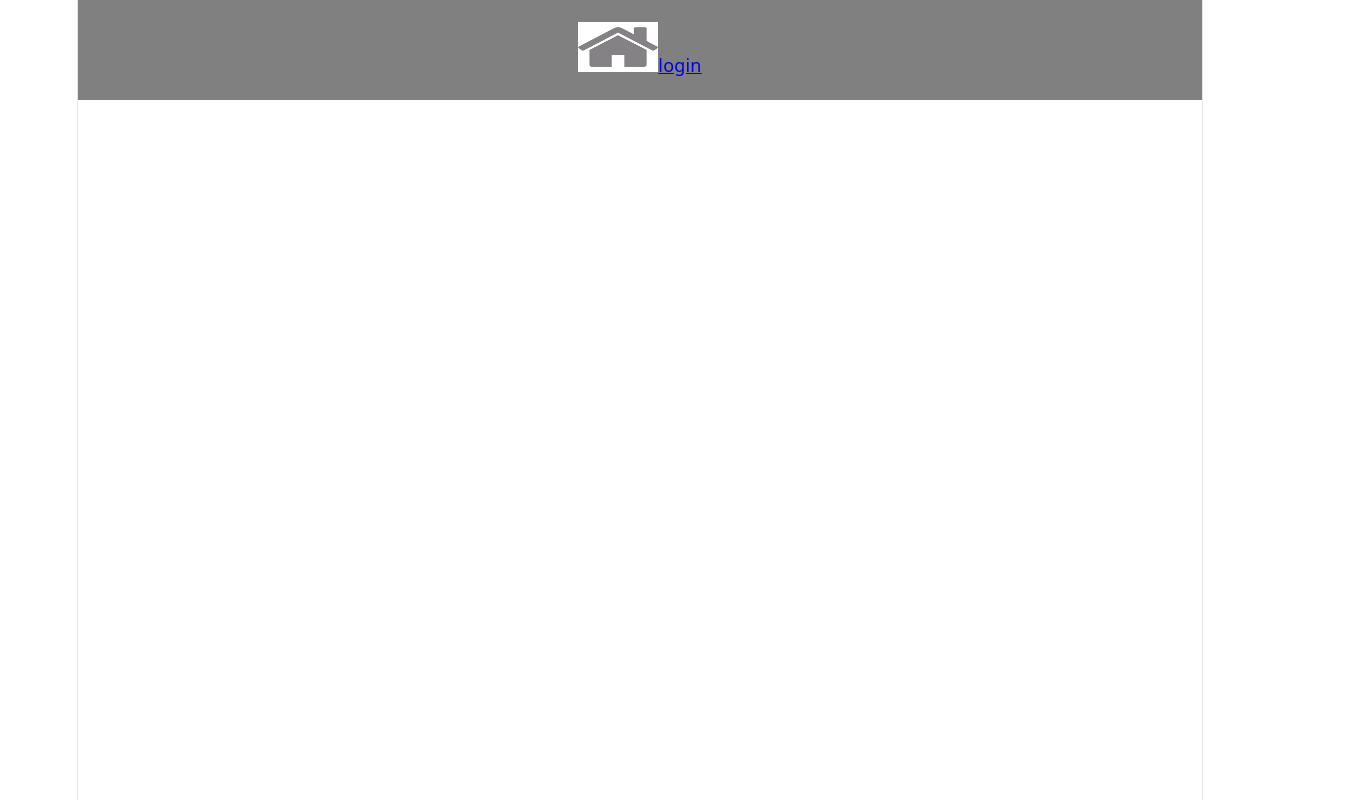
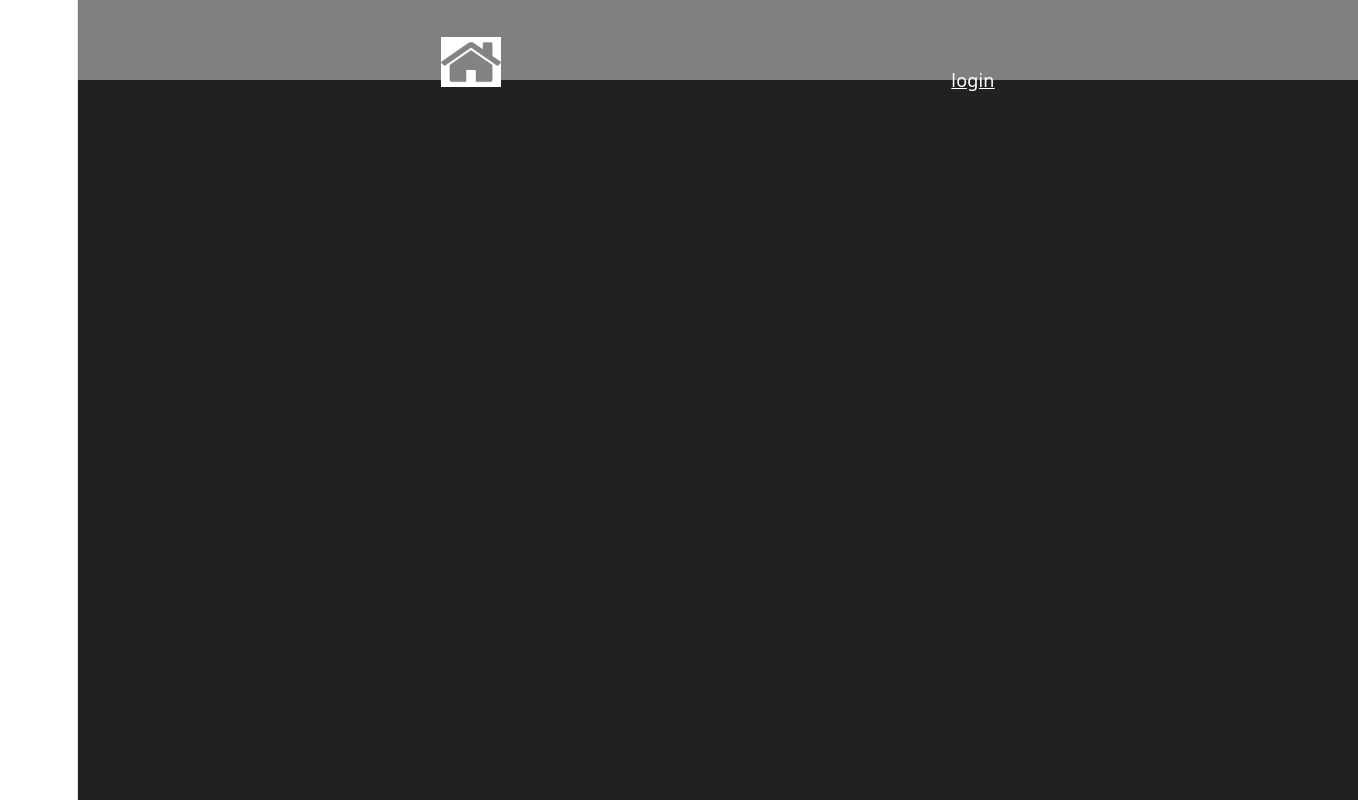
Before and after one commit to nokuphiwa02/Shopping-List-Project, a React (Vite) app: page / in a window 1280 px wide. Shown: the whole page, 1358 px wide, since content can reach past the window. Built offline with nearby package versions, Linux system fonts and the light colour scheme.

Commit message:
navStyle

```diff
--- a/src/components/Navbar/Navbar.module.css
+++ b/src/components/Navbar/Navbar.module.css
@@ -1,6 +1,12 @@
-.navbarContent{
+.container {
+  width: 100vw;
+  height: 100vh;
+  background-color: #212121;
+}
+
+.navbarContent {
   width: 100%;
-    height: 100px;
+  height: 10%;
   display: flex;
   gap: 10px;
   justify-content: center;
@@ -10,12 +16,15 @@
   background-color: grey;
 }
 
-.image{
-    width: 80px;
+.image {
+  width: 60px;
   height: 50px;
+  margin-right: 300px;
+  margin-top: 50px;
 }
 
-.tittle{
+.tittle {
   justify-content: end;
-
+  color: white;
+  margin-left: 150px;
 }
--- a/src/components/Navbar/Navbar.tsx
+++ b/src/components/Navbar/Navbar.tsx
@@ -4,11 +4,13 @@ import home from "../../assets/home icon.png";
 
 export const Navbar = () => {
   return (
+    <div className={styles.container}>
     <div className={styles.navbarContent}>
       <nav>
           <img src={home} alt="home"className={styles.image} />
           <a href= "/" className={styles.tittle}>login</a>
       </nav>
     </div>
+    </div>
   );
 };
```
Lines whose indentation alone changed are shown as unchanged.
